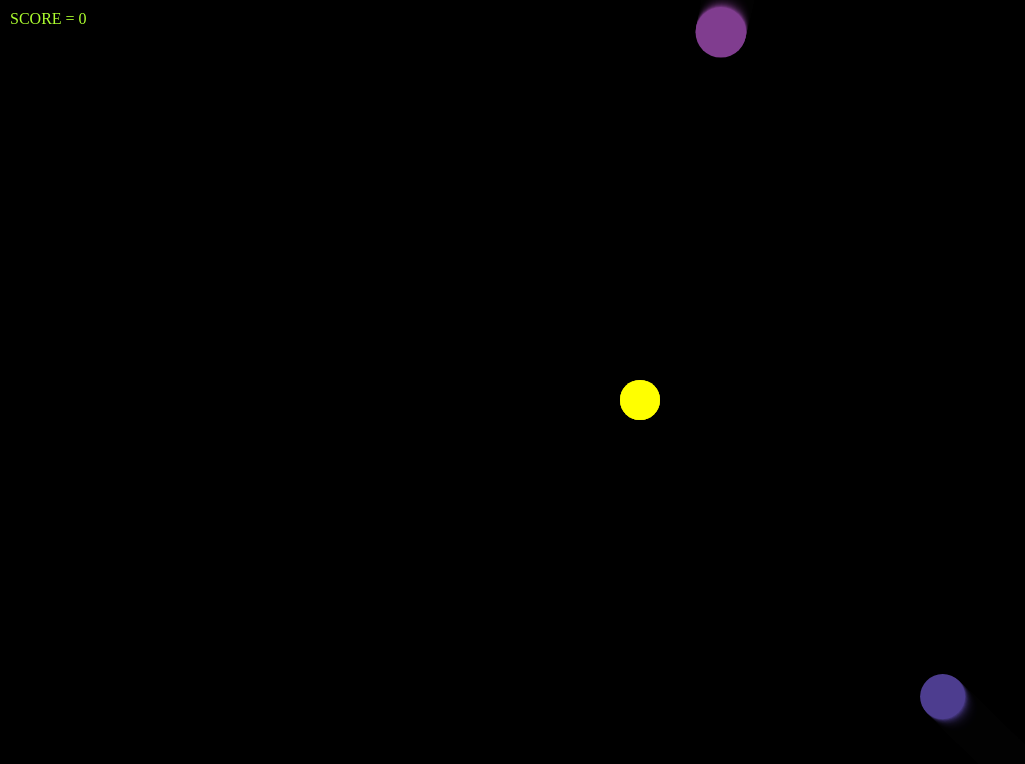
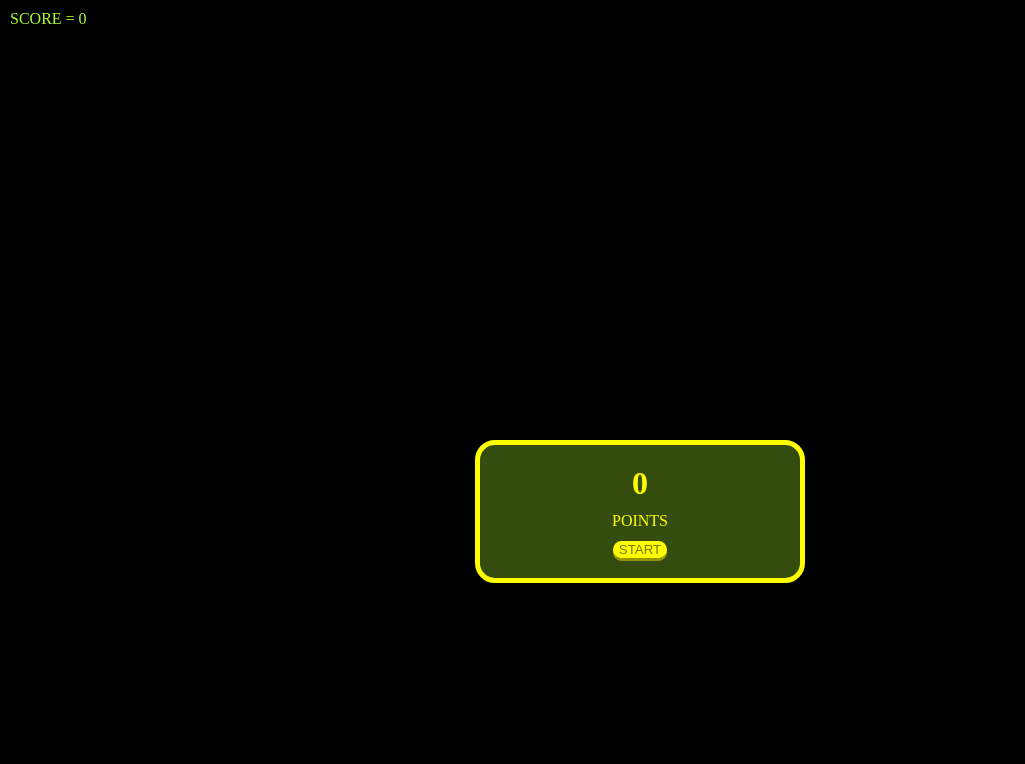
Before and after one commit to Zoranspiegel/shooting-stars, a plain HTML site: page index.html in a window 1280 px wide. Shown: the whole page, without its empty margins (0-1025 px from the left). Drawn offline with Linux system fonts and the light colour scheme.

Commit message:
start/stop system created

```diff
--- a/index.html
+++ b/index.html
@@ -1,14 +1,19 @@
 <!DOCTYPE html>
 <html lang="en">
   <head>
-  <meta charset="UTF-8">
-  <meta http-equiv="X-UA-Compatible" content="IE=edge">
-  <meta name="viewport" content="width=device-width, initial-scale=1.0">
+    <meta charset="UTF-8" />
+    <meta http-equiv="X-UA-Compatible" content="IE=edge" />
+    <meta name="viewport" content="width=device-width, initial-scale=1.0" />
     <title>Shooting Stars</title>
-  <link rel="stylesheet" href="./styles/index.css">
+    <link rel="stylesheet" href="./styles/index.css" />
   </head>
   <body>
     <div id="score"><span>SCORE = </span><span id="points">0</span></div>
+    <div id="startUI">
+      <h1 id="scoreUI">0</h1>
+      <p>POINTS</p>
+      <div><button id="start">START</button></div>
+    </div>
     <canvas id="layer1"></canvas>
     <script src="./scripts/index.js"></script>
   </body>
--- a/scripts/index.js
+++ b/scripts/index.js
@@ -4,6 +4,12 @@ canvas.height = innerHeight;
 const ctx = canvas.getContext("2d");
 const points = document.getElementById("points");
 let score = 0;
+const startUI = document.getElementById("startUI");
+startUI.style.width = `${canvas.width / 4}px`;
+startUI.style.top = `${canvas.height / 2 + 40}px`;
+startUI.style.left = `${canvas.width / 2 - (canvas.width / 8) - 5}px`;
+const scoreUI = document.getElementById("scoreUI");
+const start = document.getElementById("start");
 
 ///CLASSES
 class Player {
@@ -97,9 +103,9 @@ class Particle {
 }
 
 const player = new Player(canvas.width / 2, canvas.height / 2, 20, "yellow");
-const projectiles = [];
-const enemies = [];
-const particles = [];
+let projectiles = [];
+let enemies = [];
+let particles = [];
 
 //SPAWN_ENEMIES
 let spawnId;
@@ -120,9 +126,9 @@ function spawnEnemies() {
     const mX = Math.cos(angle);
     const mY = Math.sin(angle);
     enemies.push(new Enemy(x, y, radius, color, mX, mY));
+    console.log("Enemy Spawn");
   }, 2000);
 }
-spawnEnemies();
 
 ///ANIMATION_FRAMES
 function animate() {
@@ -173,8 +179,11 @@ function animate() {
       ctx.fillStyle = "greenyellow";
       ctx.textAlign = "center";
       ctx.font = '40px "Bauhaus 93"';
-      ctx.fillText("GAME OVER", canvas.width / 2, canvas.height / 2 - 80);
+      ctx.fillText("GAME OVER", canvas.width / 2, canvas.height / 2 - 40);
       cancelAnimationFrame(animationFrameId);
+      clearInterval(spawnId);
+      scoreUI.innerHTML = score;
+      startUI.style.display = "flex";
     }
   })
   //Render Particles
@@ -188,9 +197,19 @@ function animate() {
   //Render Player
   player.draw();
 }
-animate();
 
 ///EVENT_LISTENERS
+start.addEventListener("click", (e) => {
+  startUI.style.display = "none";
+  projectiles = [];
+  enemies = [];
+  particles = [];
+  score = 0;
+  points.innerHTML = score;
+  animate();
+  spawnEnemies();
+})
+
 addEventListener("click", (e) => {
   const angle = Math.atan2(e.clientY - player.y, e.clientX - player.x);
   const mX = Math.cos(angle) * 5;
--- a/styles/index.css
+++ b/styles/index.css
@@ -1,15 +1,45 @@
-body{
+body {
   margin: 0;
   background-color: black;
   color: white;
 }
-canvas{
+canvas {
   display: block;
 }
-#score{
+#score {
   user-select: none;
   position: absolute;
   margin: 10px;
   color: greenyellow;
   font-family: "Bauhaus 93";
 }
+#startUI {
+  user-select: none;
+  position: absolute;
+  display: flex;
+  flex-direction: column;
+  align-items: center;
+  gap: 10px;
+  border: 5px solid yellow;
+  border-radius: 20px;
+  padding-top: 20px;
+  padding-bottom: 20px;
+  background-color: rgba(173, 255, 47, 0.3);
+  color: yellow;
+  font-family: "Bauhaus 93";
+}
+#startUI h1,
+#startUI p {
+  margin: 0;
+}
+#start {
+  border-width: 0;
+  border-radius: 10px;
+  background-color: yellow;
+  box-shadow: 0 3px rgb(150, 150, 0);
+  color: rgb(120, 120, 0);
+}
+#start:active{
+  transform: translateY(2px);
+  box-shadow: 0 1px rgb(120, 120, 0);
+}
```
Lines whose indentation alone changed are shown as unchanged.
